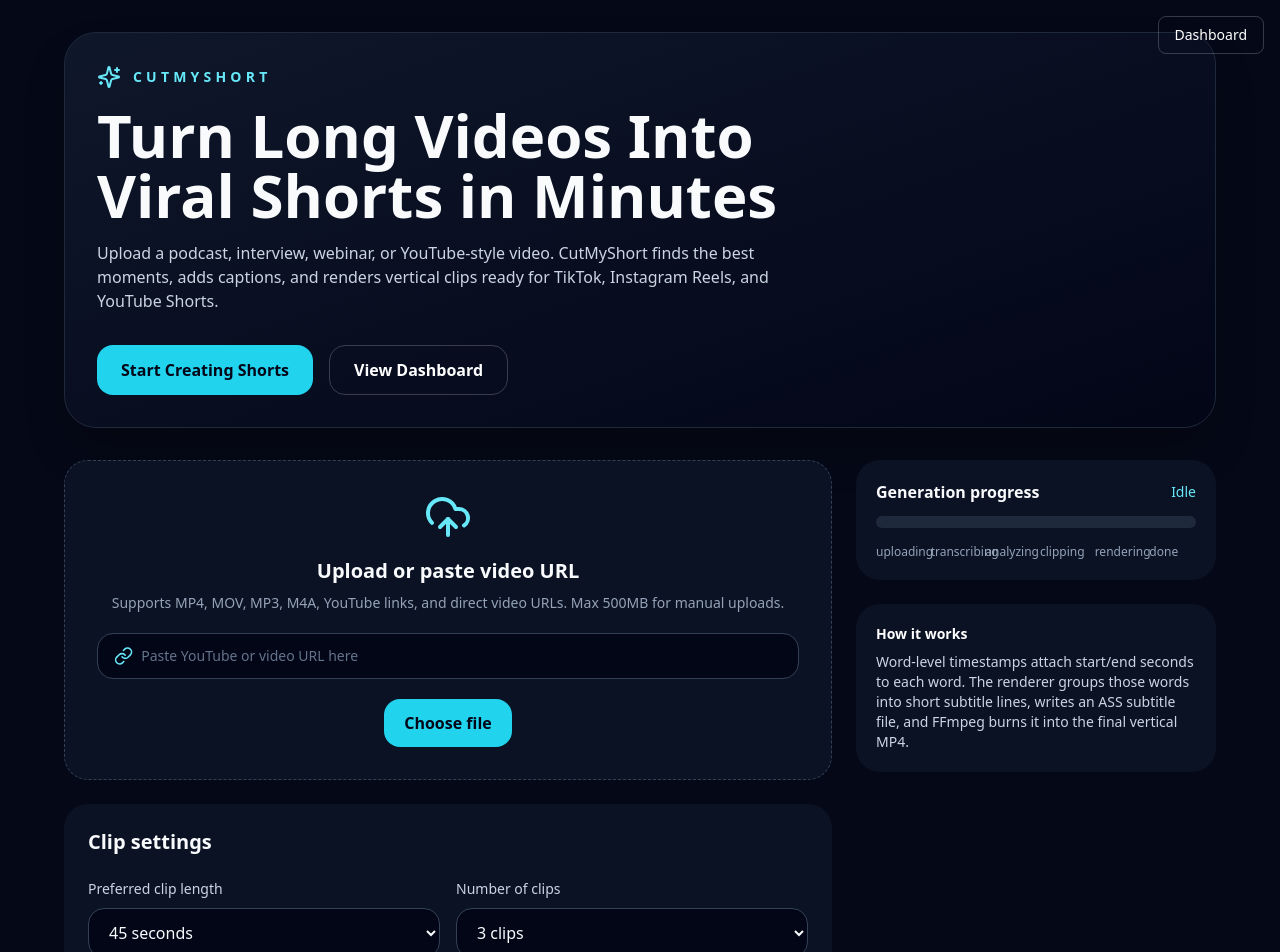
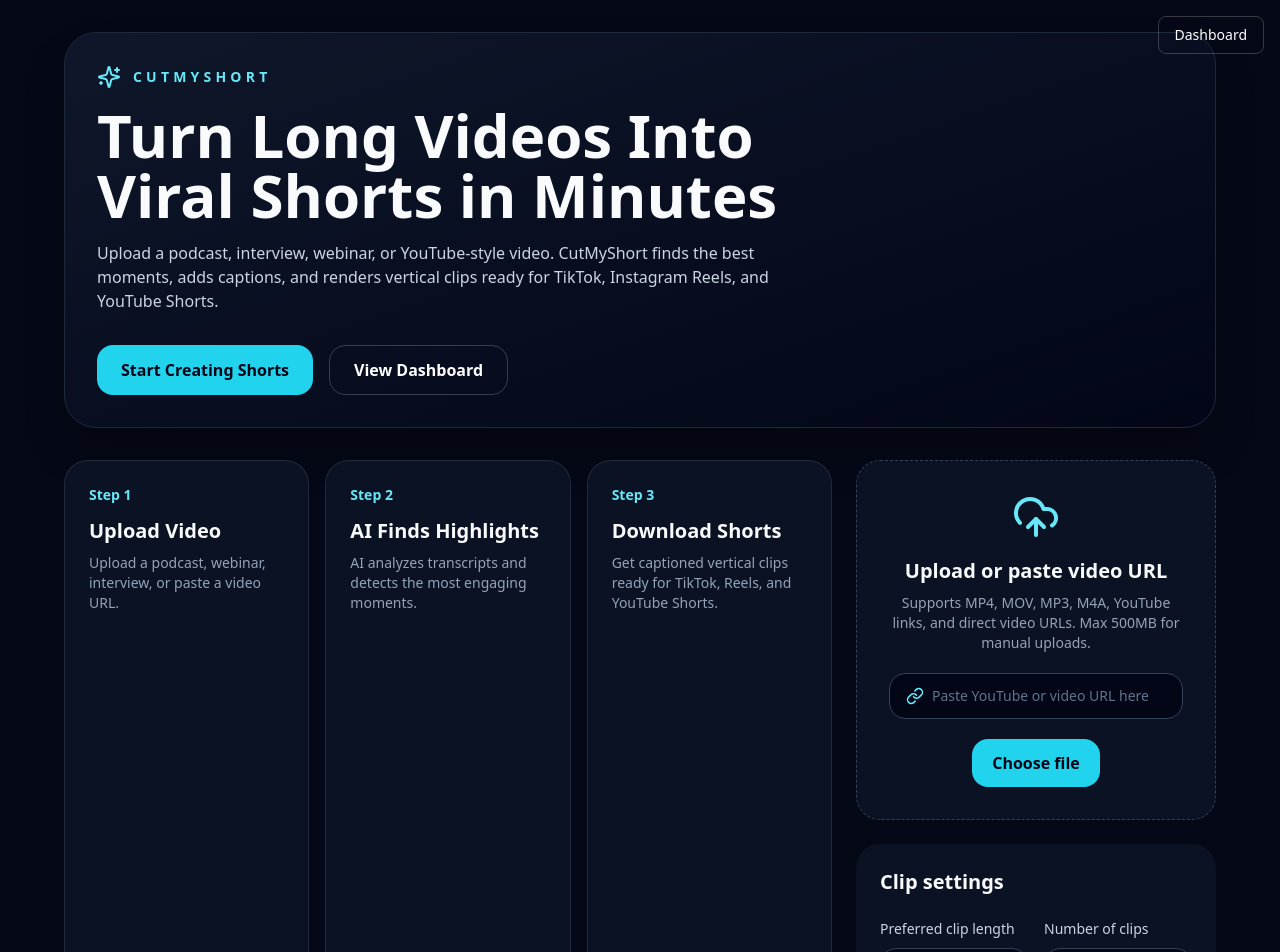
Before and after one commit to balasaijuttuga04/my-ai-podcast-clipper, a Next.js app: page / in a window 1280 px wide. Shown: the top 952 px of the page. Built offline with nearby package versions, Linux system fonts and the light colour scheme.

Commit message:
improve homepage layout

```diff
--- a/app/page.tsx
+++ b/app/page.tsx
@@ -289,6 +289,31 @@ export default function HomePage() {
         </section>
 
         <div id="upload-section" className="grid gap-6 lg:grid-cols-[1fr_360px]">
+          <section className="mb-8 grid gap-4 md:grid-cols-3">
+  <div className="rounded-3xl border border-white/10 bg-slate-900/70 p-6">
+    <p className="text-sm font-semibold text-cyan-300">Step 1</p>
+    <h3 className="mt-3 text-xl font-bold">Upload Video</h3>
+    <p className="mt-2 text-sm text-slate-400">
+      Upload a podcast, webinar, interview, or paste a video URL.
+    </p>
+  </div>
+
+  <div className="rounded-3xl border border-white/10 bg-slate-900/70 p-6">
+    <p className="text-sm font-semibold text-cyan-300">Step 2</p>
+    <h3 className="mt-3 text-xl font-bold">AI Finds Highlights</h3>
+    <p className="mt-2 text-sm text-slate-400">
+      AI analyzes transcripts and detects the most engaging moments.
+    </p>
+  </div>
+  <div className="rounded-3xl border border-white/10 bg-slate-900/70 p-6">
+    <p className="text-sm font-semibold text-cyan-300">Step 3</p>
+    <h3 className="mt-3 text-xl font-bold">Download Shorts</h3>
+    <p className="mt-2 text-sm text-slate-400">
+      Get captioned vertical clips ready for TikTok, Reels, and YouTube Shorts.
+    </p>
+  </div>
+</section>
+
           <div className="space-y-6">
             <Uploader
               file={file}
```
